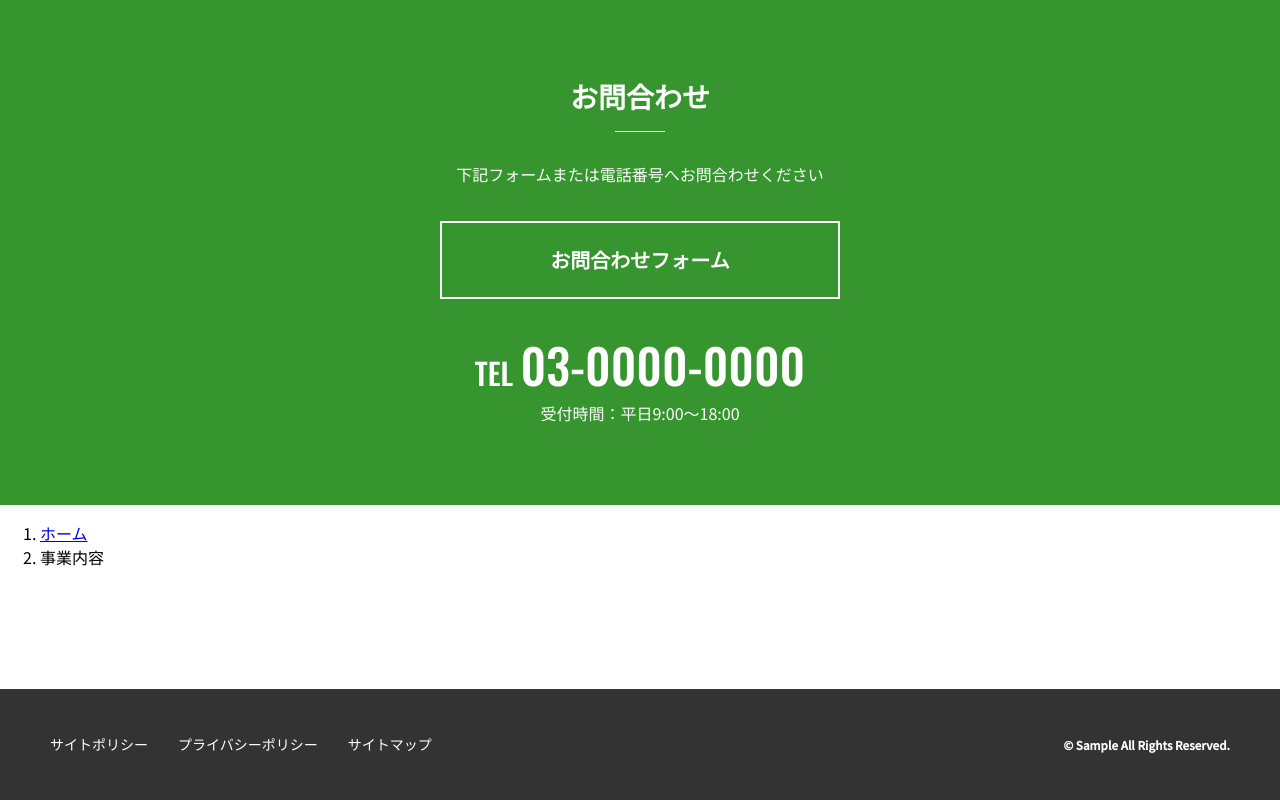
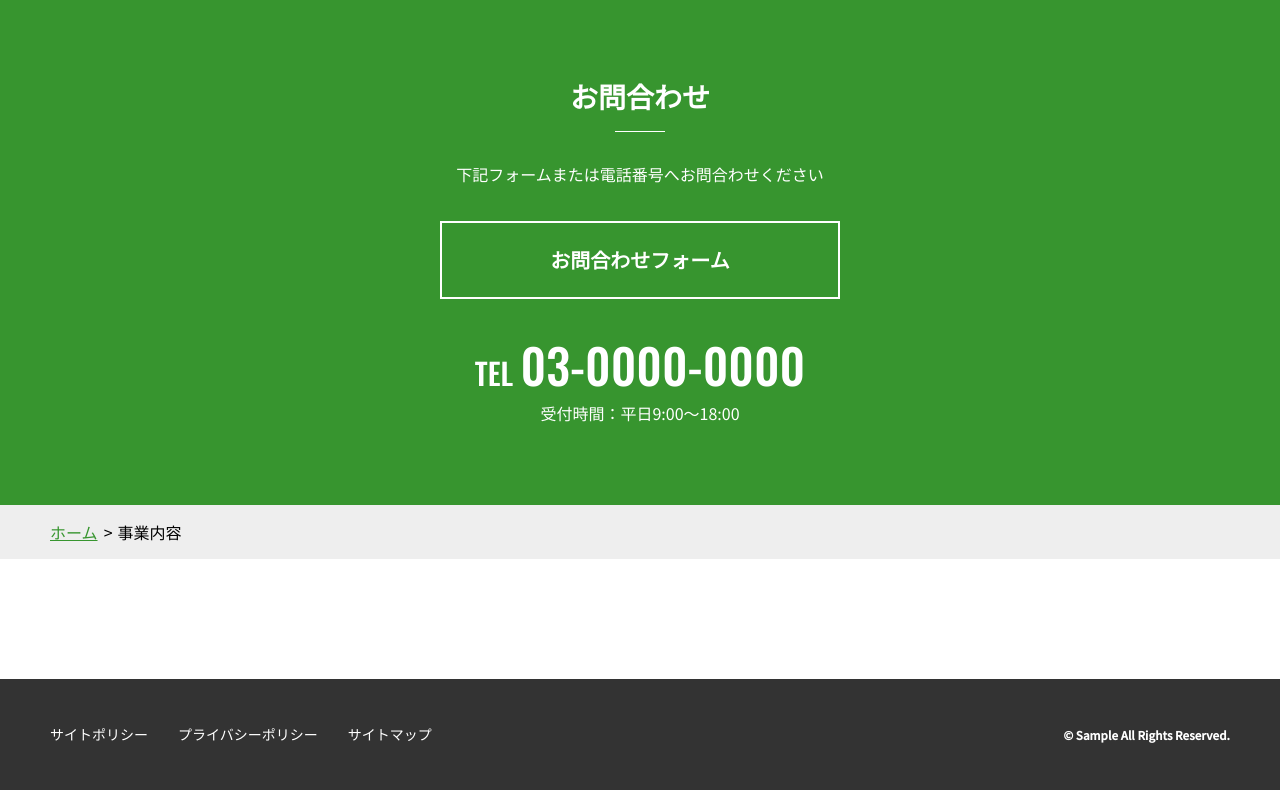
Before and after one commit to zakazan/mdn_coading_textbook, a plain HTML site: page EXERCISE02/index.html in a window 1280 px wide. Shown: the part 2741-3541 px from the top of the page. Drawn offline with nearby package versions, Linux system fonts and the light colour scheme.

Commit message:
ぱんくず

```diff
--- a/EXERCISE02/css/service.css
+++ b/EXERCISE02/css/service.css
@@ -212,3 +212,42 @@
         left: auto;
     }
 }
+
+
+/* ぱんくず */
+
+.breadcrumb {
+    display: none;
+    padding: 15px 50px;
+}
+
+.breadcrumb__list {
+    display: flex;
+    list-style: none;
+    margin: 0;
+    padding: 0;
+}
+
+.breadcrumb__list li {
+    position: relative;
+    margin-right: 20px;
+}
+
+.breadcrumb__list li:not(:last-of-type)::after {
+    content: ">";
+    display: block;
+    position: absolute;
+    top: 0;
+    right: -15px;
+}
+
+.breadcrumb__list li a {
+    color: #37952f;
+}
+
+@media screen and (min-width: 767px), print {
+    .breadcrumb {
+        display: block;
+        background-color: #eee;
+    }
+}
```
